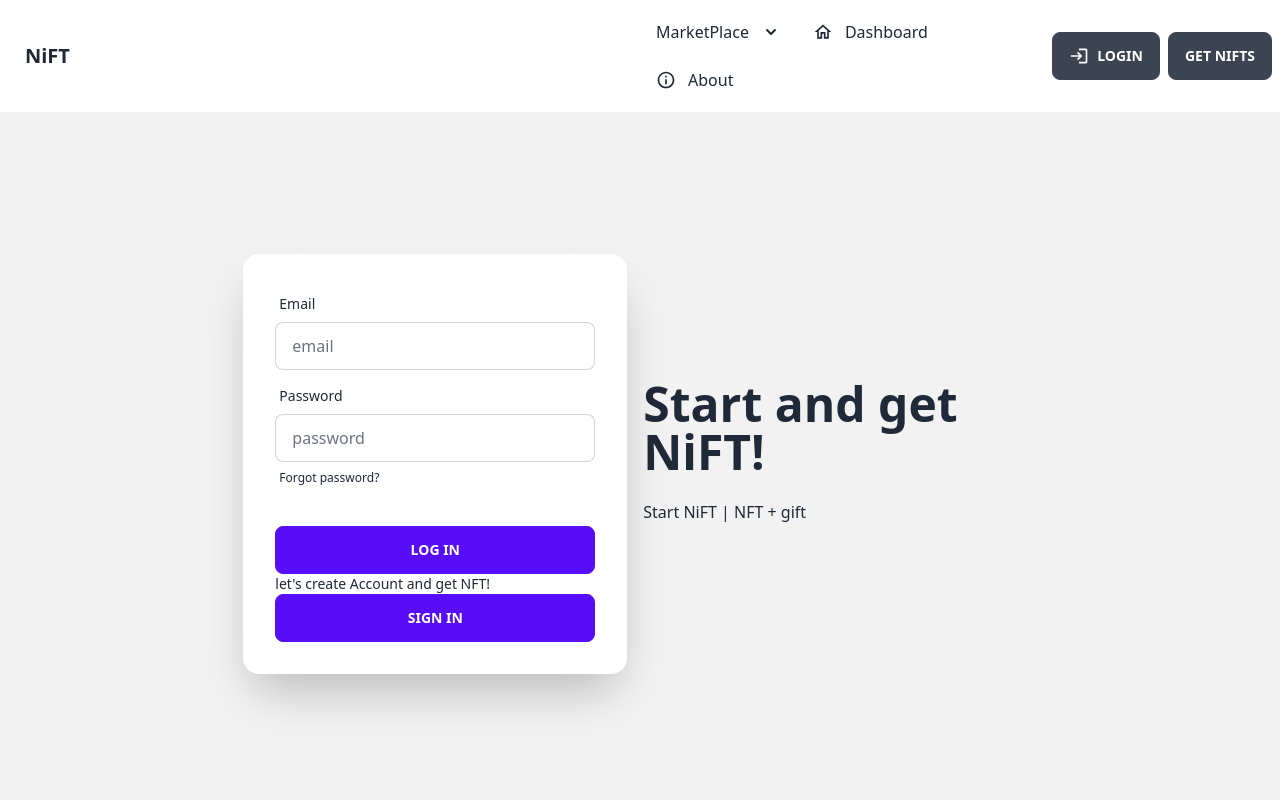
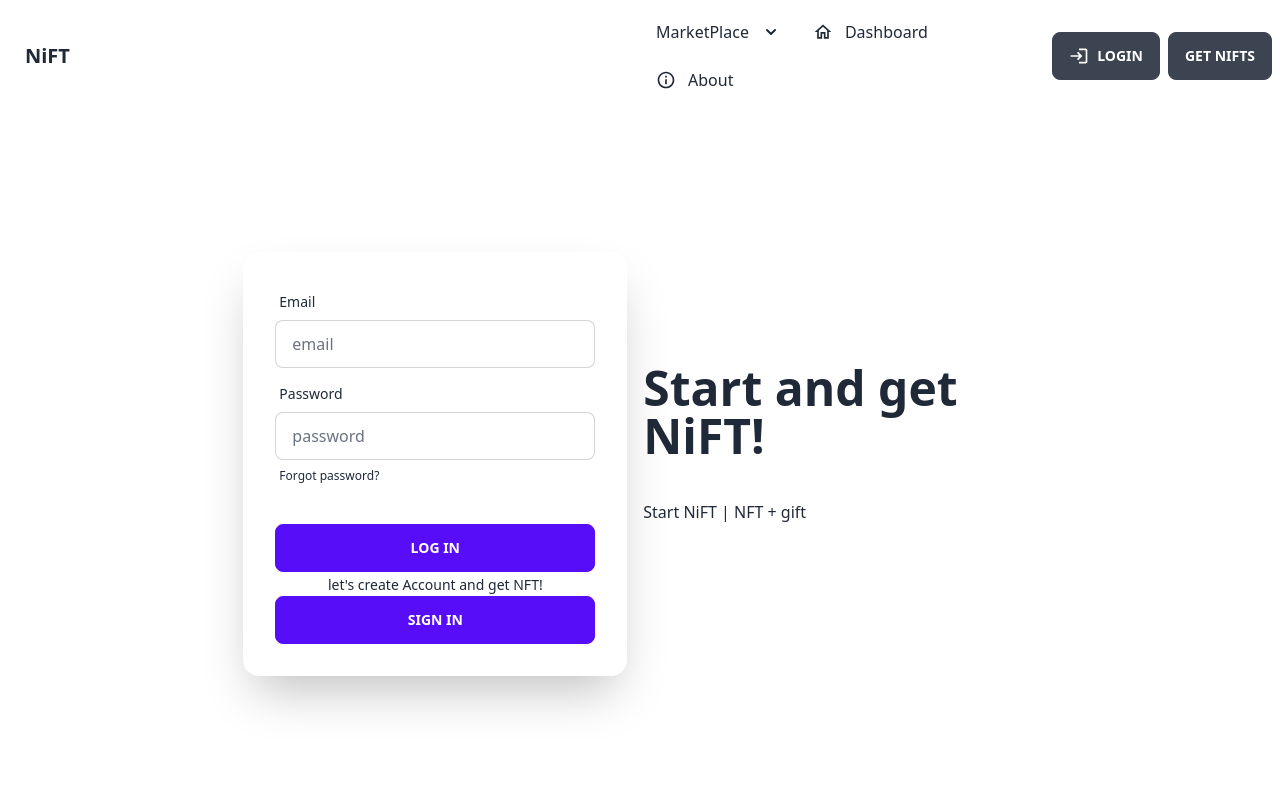
Before and after one commit to schezo817/NiFT, a Next.js app in the folder nift/: page /login in a window 1280 px wide. Shown: the top 800 px of the page. Built offline with nearby package versions, Linux system fonts and the light colour scheme.

Commit message:
see datas

```diff
--- a/nift/components/CreateNFT.tsx
+++ b/nift/components/CreateNFT.tsx
@@ -5,6 +5,7 @@ const CreateNFT = () => {
     return (
         <div>
             <div className="md:grid md:grid-cols-3 md:gap-6">
+                {/* 左側の情報 */}
                 <div className="md:col-span-1">
                     <div className="px-4 sm:px-0">
                         <h3 className="text-lg font-medium leading-6 text-gray-900">Create NFTs</h3>
@@ -14,9 +15,13 @@ const CreateNFT = () => {
                         </p>
                     </div>
                 </div>
+
+                {/* 右側の情報 */}
                 <div className="mt-5 md:col-span-2 md:mt-0 p-4">
+                    {/* 背景に影をつける */}
                     <div className="shadow-xl sm:overflow-hidden sm:rounded-md">
                         <div className="space-y-4 bg-white px-4 py-5 sm:p-6">
+                            {/* 中身は、<label>と<input>（入力項目） */}
                             <div>
                                 <label className="block text-sm font-medium text-gray-700">
                                     Image
--- a/nift/components/Footer.tsx
+++ b/nift/components/Footer.tsx
@@ -1,5 +1,5 @@
+import Link from "next/link";
 import { FaGithub, FaTwitter } from "react-icons/fa";
-import Link from "next/link";
 
 const Footer = () => {
     return (
--- a/nift/pages/login/index.tsx
+++ b/nift/pages/login/index.tsx
@@ -2,14 +2,24 @@ import { NextPage } from "next";
 
 const Login: NextPage = () => {
     return (
-        <div className="hero min-h-screen bg-base-200">
+        // Heroの作成
+        <div className="hero min-h-screen bg-base-0">
+            {/* Heroのコンテンツの説明 */}
             <div className="hero-content flex-col lg:flex-row-reverse">
+
+                {/* Heroの中では、テキストを中央揃えする。 */}
                 <div className="text-center lg:text-left">
                     <h1 className="text-5xl font-bold">Start and get NiFT!</h1>
-                    <p className="py-6">Start NiFT | NFT + gift</p>
+                    <p className="py-10">Start NiFT | NFT + gift</p>
                 </div>
+
+                {/* logincardの実装 */}
                 <div className="card flex-shrink-0 w-full max-w-sm shadow-2xl bg-base-100">
+
+                    {/* １つのセットには、<label>と<input>が要素として入る。 */}
                     <div className="card-body">
+
+                        {/* Email */}
                         <div className="form-control">
                             <label className="label">
                                 <span className="label-text">Email</span>
@@ -20,6 +30,8 @@ const Login: NextPage = () => {
                                 className="input input-bordered"
                             />
                         </div>
+
+                        {/* Password */}
                         <div className="form-control">
                             <label className="label">
                                 <span className="label-text">Password</span>
@@ -34,14 +46,20 @@ const Login: NextPage = () => {
                                     Forgot password?
                                 </a>
                             </label>
+
                         </div>
+
+                        {/* buttonの実装 */}
                         <div className="form-control mt-6 justify-items-center">
                             <button className="btn btn-primary">Log in</button>
-                            <span className="label-text">
-                                let&apos;s create Account and get NFT!
-                            </span>
+                            <div className="text-center ">
+                                <span className="label-text">
+                                    let&apos;s create Account and get NFT!
+                                </span>
+                            </div>
                             <button className="btn btn-primary">Sign In</button>
                         </div>
+
                     </div>
                 </div>
             </div>
--- a/nift/pages/marketplace/create/index.tsx
+++ b/nift/pages/marketplace/create/index.tsx
@@ -5,6 +5,7 @@ import CreateNFT from "../../../components/CreateNFT";
 const Create: NextPage = () => {
     return (
         <div>
+            {/* breadcrumbsの作成 */}
             <div className="text-sm breadcrumbs">
                 <ul>
                     <Link href={"/"}>
@@ -24,6 +25,7 @@ const Create: NextPage = () => {
                     </Link>
                 </ul>
             </div>
+
             <CreateNFT />
         </div>
     );
--- a/nift/pages/marketplace/see/index.tsx
+++ b/nift/pages/marketplace/see/index.tsx
@@ -4,6 +4,7 @@ import Link from "next/link";
 const Create: NextPage = () => {
     return (
         <div>
+            {/* breadcrumbsの作成 */}
             <div className="text-sm breadcrumbs">
                 <ul>
                     <Link href={"/"}>
@@ -23,6 +24,7 @@ const Create: NextPage = () => {
                     </Link>
                 </ul>
             </div>
+            {/*  */}
         </div>
     );
 };
```
